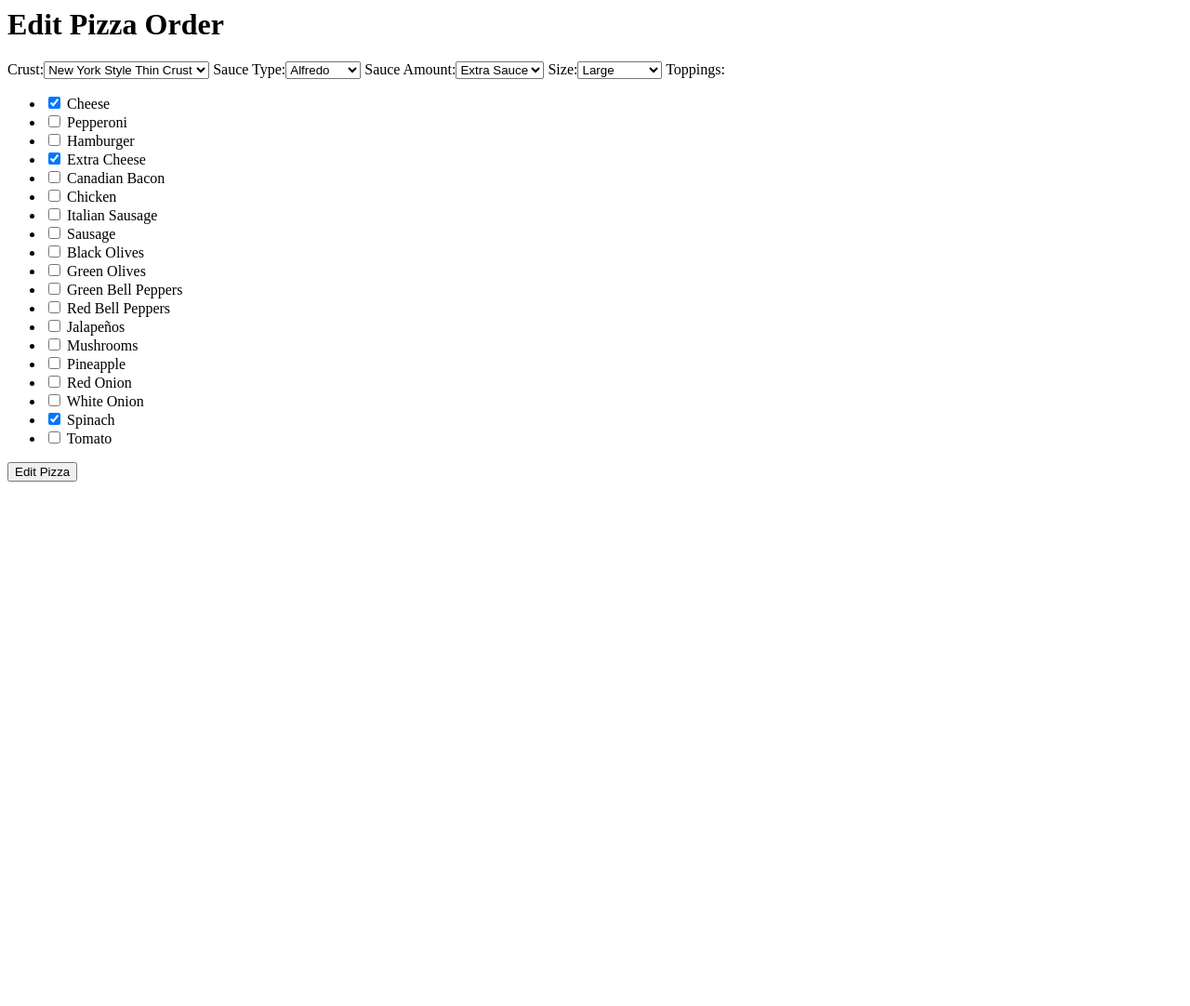
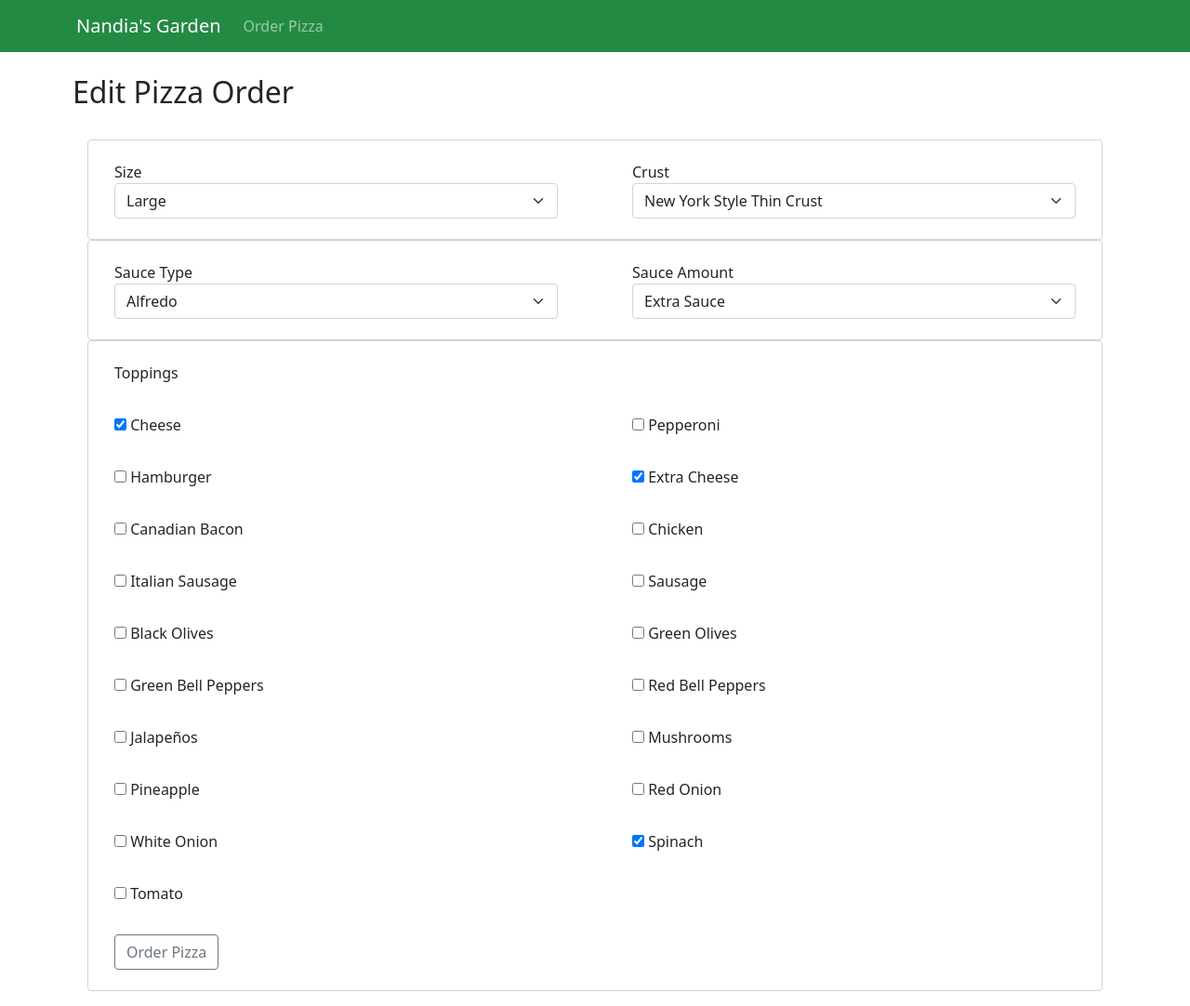
Before and after one commit to dwilcox80/nandia, a Django app: page /order/4 in a window 1280 px wide. Shown: the whole page at 93% size. Before the commit the page ends 518 px from the top, so only its background shows below. Run offline with Django 3.2, Linux system fonts and the light colour scheme; data comes from the database, SQL or seed files in the repository; both versions use the stored data as it was after the commit; some libraries are stand-ins or nearby versions.

Commit message:
add styling; root project name change

```diff
--- /dev/null
+++ b/pizza/templates/pizza/base.html
@@ -0,0 +1,42 @@
+<!doctype html>
+<html lang="en">
+<head>
+    <!-- Required meta tags -->
+    <meta charset="utf-8">
+    <meta name="viewport" content="width=device-width, initial-scale=1">
+
+    <!-- Bootstrap CSS -->
+    <link href="https://cdn.jsdelivr.net/npm/bootstrap@5.0.0-beta1/dist/css/bootstrap.min.css" rel="stylesheet"
+          integrity="sha384-giJF6kkoqNQ00vy+HMDP7azOuL0xtbfIcaT9wjKHr8RbDVddVHyTfAAsrekwKmP1" crossorigin="anonymous">
+
+    <title>Nandia's Garden</title>
+</head>
+<body>
+<nav class="navbar navbar-expand-lg navbar-dark" style="background-color: #238a44">
+    <div class="container">
+        <a class="navbar-brand" href="{% url 'home' %}">Nandia's Garden</a>
+        <div class="collapse navbar-collapse" id="navbarNav">
+            <ul class="navbar-nav">
+                <li class="nav-item active">
+                    <a class="nav-link" href="{% url 'order' %}">Order Pizza</a>
+                </li>
+            </ul>
+        </div>
+    </div>
+</nav>
+{% block content %}
+{% endblock %}
+<!-- Optional JavaScript; choose one of the two! -->
+
+<!-- Option 1: Bootstrap Bundle with Popper -->
+<script src="https://cdn.jsdelivr.net/npm/bootstrap@5.0.0-beta1/dist/js/bootstrap.bundle.min.js"
+        integrity="sha384-ygbV9kiqUc6oa4msXn9868pTtWMgiQaeYH7/t7LECLbyPA2x65Kgf80OJFdroafW"
+        crossorigin="anonymous"></script>
+
+<!-- Option 2: Separate Popper and Bootstrap JS -->
+<!--
+<script src="https://cdn.jsdelivr.net/npm/@popperjs/core@2.5.4/dist/umd/popper.min.js" integrity="sha384-q2kxQ16AaE6UbzuKqyBE9/u/KzioAlnx2maXQHiDX9d4/zp8Ok3f+M7DPm+Ib6IU" crossorigin="anonymous"></script>
+<script src="https://cdn.jsdelivr.net/npm/bootstrap@5.0.0-beta1/dist/js/bootstrap.min.js" integrity="sha384-pQQkAEnwaBkjpqZ8RU1fF1AKtTcHJwFl3pblpTlHXybJjHpMYo79HY3hIi4NKxyj" crossorigin="anonymous"></script>
+-->
+</body>
+</html>
--- a/pizza/templates/pizza/edit_order.html
+++ b/pizza/templates/pizza/edit_order.html
@@ -1,11 +1,13 @@
-<h1>Edit Pizza Order</h1>
+{% extends 'pizza/base.html' %}
 
-<form action="{% url 'edit_order' pizza.id %}" method="post">
-    {% csrf_token %}
-    {{ pizzaform }}
-    <button type="submit">Edit Pizza</button>
-</form>
+{% load widget_tweaks %}
 
-{% if note %}
-    <p>{{ note }}</p>
-{% endif %}
+{% block content %}
+
+    <div class="container py-4 px-2">
+        <h2>Edit Pizza Order</h2>
+    </div>
+
+    {% include 'pizza/order_form.html' %}
+
+{% endblock %}
--- /dev/null
+++ b/pizza/templates/pizza/order_form.html
@@ -0,0 +1,191 @@
+{% block content %}
+
+    {% load widget_tweaks %}
+
+    <div class="container px-4 mb-3">
+        <form action="{% url 'order' %}" method="post" novalidate>
+            {% csrf_token %}
+            <div class="form-control">
+                <div class="row g-5">
+                    <div class="col">
+                        <div class="p-3">
+                            <label for="{{ form.size_selection.id_for_label }}">{{ form.size_selection.label }}</label>
+                            {{ form.size_selection|add_class:'form-select' }}
+                            {% for error in field.errors %}
+                                <span class="help-block">{{ error }}</span>
+                            {% endfor %}
+                        </div>
+                    </div>
+                    <div class="col">
+                        <div class="p-3">
+                            <label for="{{ form.crust_selection.id_for_label }}">{{ form.crust_selection.label }}</label>
+                            {{ form.crust_selection|add_class:'form-select' }}
+                            {% for error in field.errors %}
+                                <span class="help-block">{{ error }}</span>
+                            {% endfor %}
+                        </div>
+                    </div>
+                </div>
+            </div>
+            <div class="form-control">
+                <div class="row g-5">
+                    <div class="col">
+                        <div class="p-3">
+                            <label for="{{ form.sauce_type.id_for_label }}">{{ form.sauce_type.label }}</label>
+                            {{ form.sauce_type|add_class:'form-select' }}
+                            {% for error in field.errors %}
+                                <span class="help-block">{{ error }}</span>
+                            {% endfor %}
+                        </div>
+                    </div>
+                    <div class="col">
+                        <div class="p-3">
+                            <label for="{{ form.sauce_amount.id_for_label }}">{{ form.sauce_amount.label }}</label>
+                            {{ form.sauce_amount|add_class:'form-select' }}
+                            {% for error in field.errors %}
+                                <span class="help-block">{{ error }}</span>
+                            {% endfor %}
+                        </div>
+                    </div>
+                </div>
+            </div>
+            <div class="form-control">
+                <div class="row g-5">
+                    <div class="col-md-4">
+                        <label for="{{ form.topping_selection.label }}"
+                               class="p-3">{{ form.topping_selection.label }}</label>
+                    </div>
+                </div>
+                <div class="row g-5">
+                    <div class="col-md-6">
+                        <div class="p-3">
+                            {{ form.topping_selection.0 }}
+                        </div>
+                    </div>
+                    <div class="col-md-6">
+                        <div class="p-3">
+                            {{ form.topping_selection.1 }}
+                        </div>
+                    </div>
+                </div>
+                <div class="row g-5">
+                    <div class="col-md-6">
+                        <div class="p-3">
+                            {{ form.topping_selection.2 }}
+                        </div>
+                    </div>
+                    <div class="col-md-6">
+                        <div class="p-3">
+                            {{ form.topping_selection.3 }}
+                        </div>
+                    </div>
+                </div>
+                <div class="row g-5">
+                    <div class="col-md-6">
+                        <div class="p-3">
+                            {{ form.topping_selection.4 }}
+                        </div>
+                    </div>
+                    <div class="col-md-6">
+                        <div class="p-3">
+                            {{ form.topping_selection.5 }}
+                        </div>
+                    </div>
+                </div>
+                <div class="row g-5">
+                    <div class="col-md-6">
+                        <div class="p-3">
+                            {{ form.topping_selection.6 }}
+                        </div>
+                    </div>
+                    <div class="col-md-6">
+                        <div class="p-3">
+                            {{ form.topping_selection.7 }}
+                        </div>
+                    </div>
+                </div>
+                <div class="row g-5">
+                    <div class="col-md-6">
+                        <div class="p-3">
+                            {{ form.topping_selection.8 }}
+                        </div>
+                    </div>
+                    <div class="col-md-6">
+                        <div class="p-3">
+                            {{ form.topping_selection.9 }}
+                        </div>
+                    </div>
+                </div>
+                <div class="row g-5">
+                    <div class="col-md-6">
+                        <div class="p-3">
+                            {{ form.topping_selection.10 }}
+                        </div>
+                    </div>
+                    <div class="col-md-6">
+                        <div class="p-3">
+                            {{ form.topping_selection.11 }}
+                        </div>
+                    </div>
+                </div>
+                <div class="row g-5">
+                    <div class="col-md-6">
+                        <div class="p-3">
+                            {{ form.topping_selection.12 }}
+                        </div>
+                    </div>
+                    <div class="col-md-6">
+                        <div class="p-3">
+                            {{ form.topping_selection.13 }}
+                        </div>
+                    </div>
+                </div>
+                <div class="row g-5">
+                    <div class="col-md-6">
+                        <div class="p-3">
+                            {{ form.topping_selection.14 }}
+                        </div>
+                    </div>
+                    <div class="col-md-6">
+                        <div class="p-3">
+                            {{ form.topping_selection.15 }}
+                        </div>
+                    </div>
+                </div>
+                <div class="row g-5">
+                    <div class="col-md-6">
+                        <div class="p-3">
+                            {{ form.topping_selection.16 }}
+                        </div>
+                    </div>
+                    <div class="col-md-6">
+                        <div class="p-3">
+                            {{ form.topping_selection.17 }}
+                        </div>
+                    </div>
+                </div>
+                <div class="row g-5">
+                    <div class="col-md-6">
+                        <div class="p-3">
+                            {{ form.topping_selection.18 }}
+                        </div>
+                    </div>
+                </div>
+                <div class="p-3">
+                    <button type="submit" class="btn btn-outline-secondary">Order Pizza</button>
+                </div>
+            </div>
+        </form>
+
+        {% if note %}
+            <p>{{ note }}</p>
+        {% endif %}
+
+        {% if created_pizza_pk %}
+            <a href="{% url 'edit_order' created_pizza_pk %}">
+                Edit Order
+            </a>
+        {% endif %}
+    </div>
+
+{% endblock %}
--- a/pizza/views.py
+++ b/pizza/views.py
@@ -79,6 +79,6 @@ def edit_order(request, pk):
             filled_form.save()
             form = filled_form
             note = 'Order has been updated'
-            return render(request, 'pizza/edit_order.html', {'pizzaform': form, 'pizza': pizza,
+            return render(request, 'pizza/edit_order.html', {'form': form, 'pizza': pizza,
                                                              'note': note})
-    return render(request, 'pizza/edit_order.html', {'pizzaform': form, 'pizza': pizza})
+    return render(request, 'pizza/edit_order.html', {'form': form, 'pizza': pizza})
```
Also changed, not shown: nandia/settings.py (+16 -16 lines), pizza/templates/pizza/home.html (+9 -2 lines), pizza/templates/pizza/multi_pizzas.html (+14 -2 lines), pizza/templates/pizza/order.html (+27 -100 lines), db.sqlite3, pizza/static/nandiasgarden.jpg (added).
